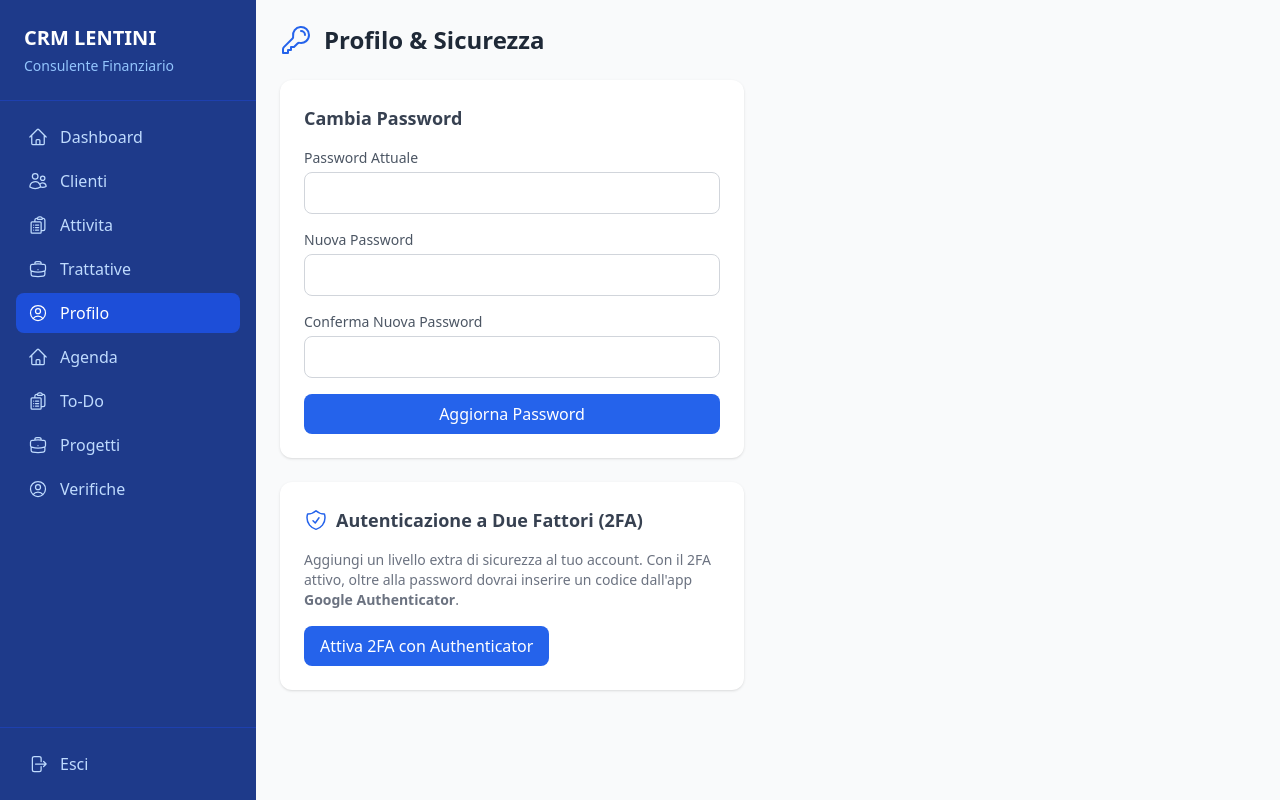
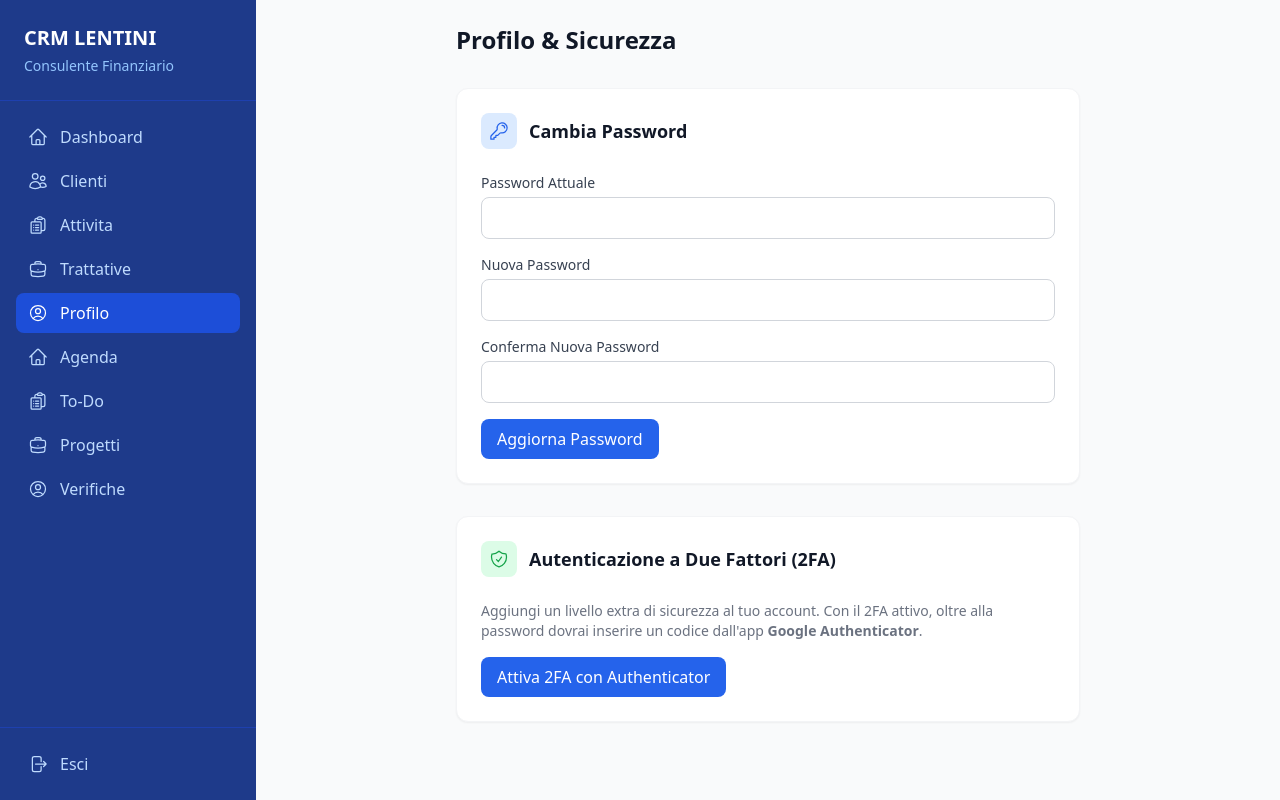
Before and after one commit to luigi-lentini/crm-lentini, a React (Vite) app in the folder frontend/: page /profilo in a window 1280 px wide. Built offline with nearby package versions, Linux system fonts and the light colour scheme; no server answers; sample sign-in values are in the browser's storage.

Commit message:
fix: carica stato 2FA all'avvio e aggiunge endpoint GET /2fa-status

```diff
--- a/frontend/src/pages/Profilo.jsx
+++ b/frontend/src/pages/Profilo.jsx
@@ -17,6 +17,19 @@ export default function Profilo() {
 
   const token = localStorage.getItem('token')
   const headers = { Authorization: `Bearer ${token}` }
+
+  // Carica lo stato 2FA all'avvio
+  useEffect(() => {
+    const fetch2FAStatus = async () => {
+      try {
+        const { data } = await axios.get(`${API}/api/auth/2fa-status`, { headers })
+        setTotpEnabled(data.totpEnabled)
+      } catch (err) {
+        console.error('Errore nel caricamento stato 2FA', err)
+      }
+    }
+    fetch2FAStatus()
+  }, [])
 
   const handleChange = (e) => setForm({ ...form, [e.target.name]: e.target.value })
 
@@ -94,18 +107,20 @@ export default function Profilo() {
   }
 
   return (
-    <div className="p-6 max-w-lg">
-      <div className="flex items-center gap-3 mb-6">
-        <KeyIcon className="w-8 h-8 text-blue-600" />
-        <h1 className="text-2xl font-bold text-gray-800">Profilo & Sicurezza</h1>
-      </div>
+    <div className="p-6 max-w-2xl mx-auto">
+      <h1 className="text-2xl font-bold text-gray-900 mb-8">Profilo & Sicurezza</h1>
 
       {/* Cambia Password */}
-      <div className="bg-white rounded-xl shadow p-6 mb-6">
-        <h2 className="text-lg font-semibold text-gray-700 mb-4">Cambia Password</h2>
+      <div className="card mb-8">
+        <div className="flex items-center gap-3 mb-6">
+          <div className="p-2 bg-blue-100 rounded-lg">
+            <KeyIcon className="w-5 h-5 text-blue-600" />
+          </div>
+          <h2 className="text-lg font-semibold">Cambia Password</h2>
+        </div>
         <form onSubmit={handleSubmit} className="space-y-4">
           <div>
-            <label className="block text-sm font-medium text-gray-600 mb-1">Password Attuale</label>
+            <label className="block text-sm font-medium text-gray-700 mb-1">Password Attuale</label>
             <input
               type="password"
               name="passwordAttuale"
@@ -116,7 +131,7 @@ export default function Profilo() {
             />
           </div>
           <div>
-            <label className="block text-sm font-medium text-gray-600 mb-1">Nuova Password</label>
+            <label className="block text-sm font-medium text-gray-700 mb-1">Nuova Password</label>
             <input
               type="password"
               name="nuovaPassword"
@@ -127,7 +142,7 @@ export default function Profilo() {
             />
           </div>
           <div>
-            <label className="block text-sm font-medium text-gray-600 mb-1">Conferma Nuova Password</label>
+            <label className="block text-sm font-medium text-gray-700 mb-1">Conferma Nuova Password</label>
             <input
               type="password"
               name="confermaPassword"
@@ -137,59 +152,65 @@ export default function Profilo() {
               className="w-full border border-gray-300 rounded-lg px-3 py-2 focus:outline-none focus:ring-2 focus:ring-blue-500"
             />
           </div>
-          <button type="submit" disabled={loading} className="btn-primary w-full">
+          <button type="submit" disabled={loading} className="btn-primary">
             {loading ? 'Salvataggio...' : 'Aggiorna Password'}
           </button>
         </form>
       </div>
 
       {/* Sezione 2FA */}
-      <div className="bg-white rounded-xl shadow p-6">
-        <div className="flex items-center gap-2 mb-4">
-          <ShieldCheckIcon className="w-6 h-6 text-blue-600" />
-          <h2 className="text-lg font-semibold text-gray-700">Autenticazione a Due Fattori (2FA)</h2>
+      <div className="card">
+        <div className="flex items-center gap-3 mb-6">
+          <div className="p-2 bg-green-100 rounded-lg">
+            <ShieldCheckIcon className="w-5 h-5 text-green-600" />
+          </div>
+          <h2 className="text-lg font-semibold">Autenticazione a Due Fattori (2FA)</h2>
         </div>
 
         {totpEnabled ? (
           <div>
-            <div className="flex items-center gap-2 mb-4 text-green-600">
-              <span className="text-2xl">✅</span>
-              <span className="font-semibold">2FA attivo - Il tuo account è protetto</span>
+            <div className="flex items-center gap-2 text-green-700 bg-green-50 border border-green-200 rounded-lg px-4 py-3 mb-4">
+              <span className="text-lg">✅</span>
+              <span className="font-medium"> 2FA attivo - Il tuo account è protetto </span>
             </div>
-            <p className="text-sm text-gray-500 mb-4">
-              Stai usando Google Authenticator per proteggere il tuo accesso.
-            </p>
-            <button onClick={handleDisable2FA} disabled={loadingTotp} className="btn-secondary text-red-600 border-red-300 hover:bg-red-50">
+            <p className="text-sm text-gray-500 mb-4">Stai usando Google Authenticator per proteggere il tuo accesso.</p>
+            <button
+              onClick={handleDisable2FA}
+              disabled={loadingTotp}
+              className="btn-secondary text-red-600 border-red-300 hover:bg-red-50"
+            >
               {loadingTotp ? 'Disabilitazione...' : 'Disabilita 2FA'}
             </button>
           </div>
         ) : !totpSetupData ? (
           <div>
             <p className="text-sm text-gray-500 mb-4">
-              Aggiungi un livello extra di sicurezza al tuo account. Con il 2FA attivo,
-              oltre alla password dovrai inserire un codice dall'app <strong>Google Authenticator</strong>.
+              Aggiungi un livello extra di sicurezza al tuo account. Con il 2FA attivo, oltre alla password
+              dovrai inserire un codice dall'app <strong>Google Authenticator</strong>.
             </p>
-            <button onClick={handleSetup2FA} disabled={loadingTotp} className="btn-primary">
+            <button
+              onClick={handleSetup2FA}
+              disabled={loadingTotp}
+              className="btn-primary"
+            >
               {loadingTotp ? 'Generazione QR...' : 'Attiva 2FA con Authenticator'}
             </button>
           </div>
         ) : (
           <div>
-            <p className="text-sm text-gray-600 mb-3 font-medium">
-              1. Apri <strong>Google Authenticator</strong> sul tuo telefono
+            <ol className="list-decimal list-inside space-y-3 text-sm text-gray-700 mb-6">
+              <li>Apri <strong>Google Authenticator</strong> sul tuo telefono</li>
+              <li>Scansiona il QR code qui sotto con l'app</li>
+            </ol>
+            <div className="flex justify-center mb-4">
+              <img src={totpSetupData.qrCode} alt="QR Code 2FA" className="border rounded-lg p-2" />
+            </div>
+            <p className="text-xs text-gray-500 text-center mb-4">
+              Oppure inserisci manualmente il codice: <code className="bg-gray-100 px-2 py-0.5 rounded font-mono">{totpSetupData.secret}</code>
             </p>
-            <p className="text-sm text-gray-600 mb-3">
-              2. Scansiona il QR code qui sotto con l'app
-            </p>
-            <div className="flex justify-center mb-4">
-              <img src={totpSetupData.qrCode} alt="QR Code 2FA" className="w-48 h-48 border rounded-lg" />
-            </div>
-            <p className="text-xs text-gray-400 text-center mb-4">
-              Oppure inserisci manualmente il codice: <code className="bg-gray-100 px-2 py-1 rounded text-xs font-mono">{totpSetupData.secret}</code>
-            </p>
-            <p className="text-sm text-gray-600 mb-2">
-              3. Inserisci il codice a 6 cifre generato dall'app per confermare:
-            </p>
+            <ol className="list-decimal list-inside text-sm text-gray-700 mb-4" start={3}>
+              <li>Inserisci il codice a 6 cifre generato dall'app per confermare:</li>
+            </ol>
             <input
               type="text"
               value={totpCode}
@@ -199,7 +220,7 @@ export default function Profilo() {
               maxLength={6}
             />
             <div className="flex gap-2">
-              <button onClick={handleVerify2FA} disabled={loadingTotp} className="btn-primary flex-1">
+              <button onClick={handleVerify2FA} disabled={loadingTotp} className="btn-primary">
                 {loadingTotp ? 'Verifica...' : 'Conferma e Attiva 2FA'}
               </button>
               <button onClick={() => { setTotpSetupData(null); setTotpCode('') }} className="btn-secondary">
```
